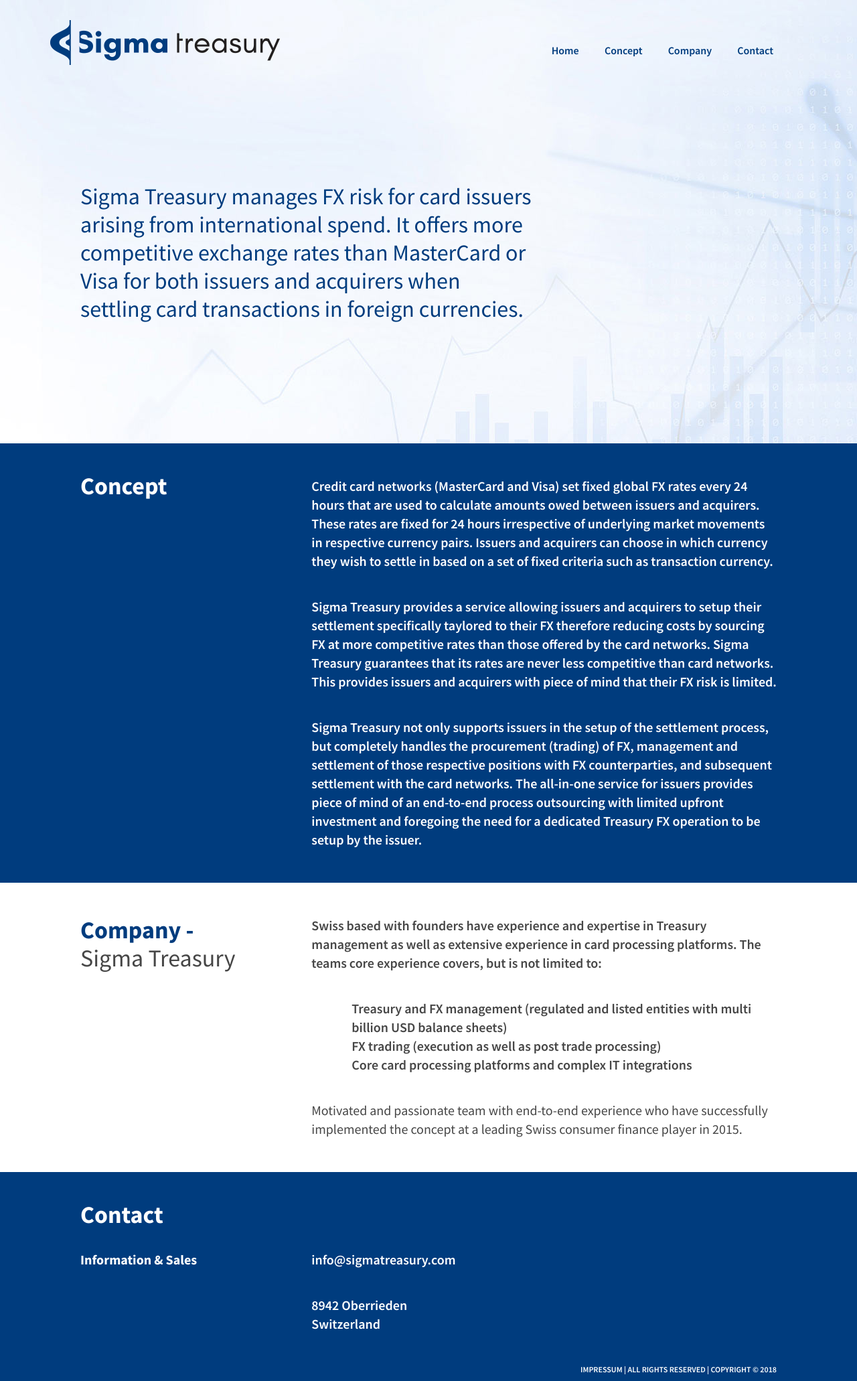
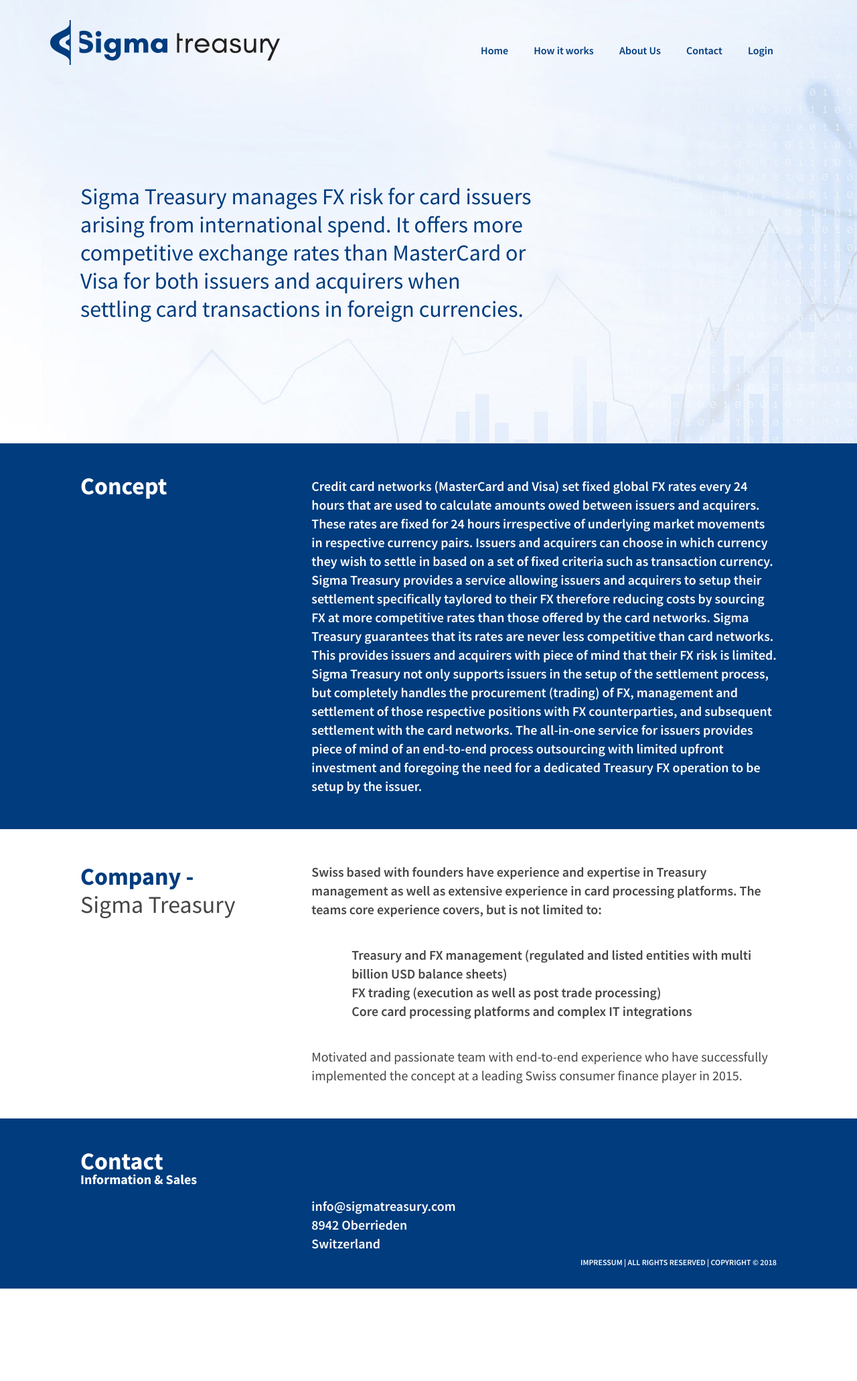
Before and after one commit to SigmaTreasury/web, a plain HTML site: page index.html in a window 1280 px wide. Shown: the whole page at 67% size. After the commit the page ends 1924 px from the top, so only its background shows below. Drawn offline with Linux system fonts and the light colour scheme.

Commit message:
20180424  nightly push

```diff
--- a/css/style.css
+++ b/css/style.css
@@ -99,8 +99,8 @@
 .two-col .right{ width: 66.8%; }
 .two-col.blue{ background: #003c7e; }
 .two-col.blue .left h2{ font-size: 36px; color: #fff; line-height: 28px; font-weight: 700; }
-.two-col.blue .left p{ font-size: 20px; color: #fff; margin: 40px 0px 0px; }
-.two-col.blue .right p{ font-size: 20px; color: #fff; line-height: 28px; font-weight: 600; margin: 0px 0px 40px; }
+.two-col.blue .left p{ font-size: 20px; color: #fff; margin: 0px 0px 0px; }
+.two-col.blue .right p{ font-size: 20px; color: #fff; line-height: 28px; font-weight: 600; margin: 0px 0px 0px; }
 .two-col.blue .right p.small{ font-size: 16px; line-height: 24px; margin: 70px 0px 0px; }
 .two-col.blue .right p:last-child{ margin: 0px; }
 .two-col.white .left h2{ font-size: 36px; color: #003c7e; line-height: 42px; font-weight: 700; }
--- a/index.html
+++ b/index.html
@@ -1,16 +1,14 @@
 <!DOCTYPE html>
 <html lang="en">
 <head>
-    <title>Sigma Treasury</title>
+    <title>Sigma Treasury - managing FX risk to reduce costs</title>
 
     <meta charset="utf-8">
     <meta content="noindex, nofollow" name="robots">
     <meta name="viewport" content="width=device-width, initial-scale=1.0, maximum-scale=1.0, user-scalable=no" />
     <meta name="description" content="">
     <meta name="format-detection" content="telephone=no">
-
     <link rel="icon" type="image/png" href="images/favicon.png" />
-
     <link rel="stylesheet" href="css/style.css">
     <link rel="stylesheet" href="css/response.css">
 
@@ -33,13 +31,16 @@
                     <a href="#home">Home</a>
                 </li>
                 <li>
-                    <a href="#the-concept">Concept</a>
+                    <a href="#the-concept">How it works</a>
                 </li>
                 <li>
-                    <a href="#the-company">Company</a>
+                    <a href="#the-company">About Us</a>
                 </li>
                 <li>
                     <a href="#the-contact">Contact</a>
+                </li>
+                <li>
+                    <a href="https://sigmatreasury-1.appspot.com">Login</a>
                 </li>
             </ul>
         </nav><!-- end menu -->
```
